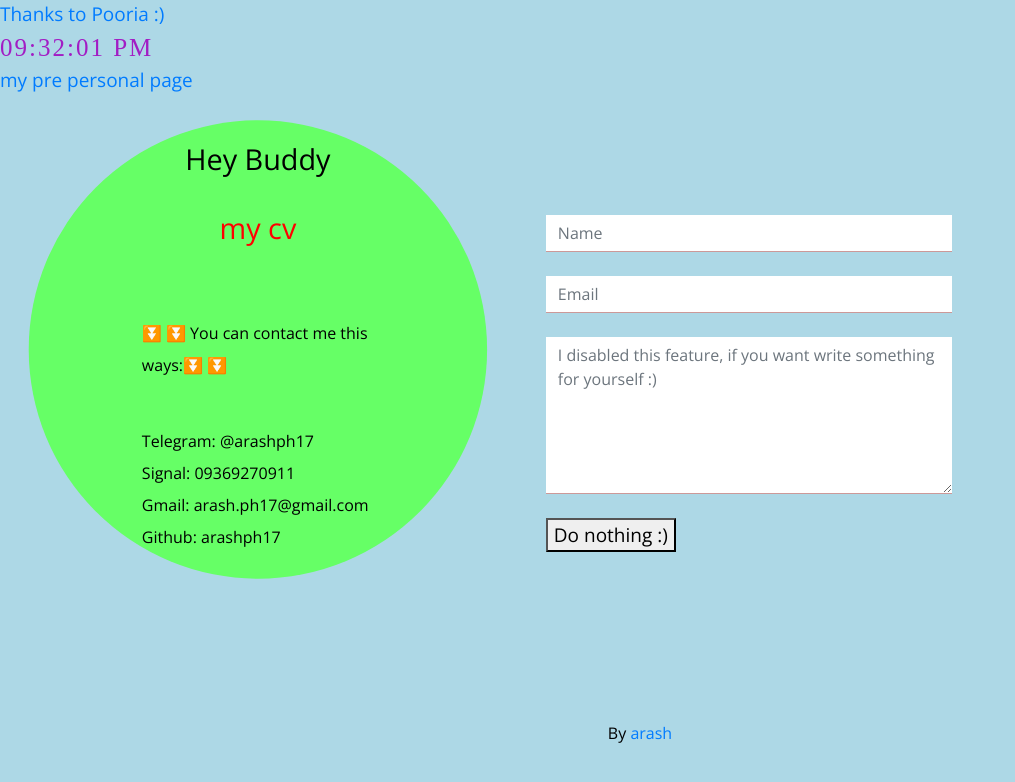
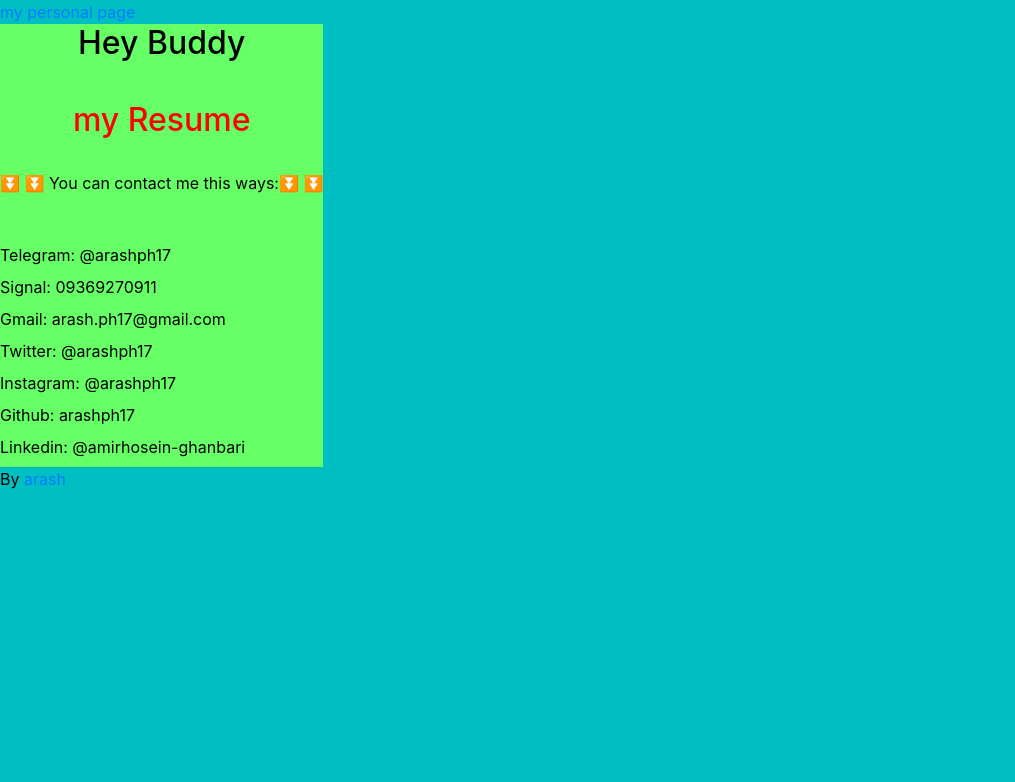
Before and after one commit to arashph17/arashph17.github.io, a plain HTML site: page index.html in a window 1280 px wide. Shown: the whole page, without its empty margins (0-1015 px from the left). Drawn offline with nearby package versions, Linux system fonts and the light colour scheme.

Commit message:
update css, resume and add links

```diff
--- a/index.html
+++ b/index.html
@@ -9,55 +9,30 @@
 
   <link rel="stylesheet" href="https://fonts.googleapis.com/css?family=Open+Sans:300,400">
   <link rel="stylesheet" href="css/bootstrap.min.css">
-  <link rel="stylesheet" href="css/templatemo-style.css">
-
+  <style>
+    body {
+      background-color: rgb(0, 191, 195);
+    }
+  </style>
 </head>
 
 <body>
-  <a href='https://github.com/Pooria0098/Clock' target="_blank">Thanks to Pooria :) </a>
-  <div id="MyClockDisplay" class="clock" onload="showTime()"></div>
-  <script>
-  function showTime(){
-    var date = new Date();
-    var h = date.getHours(); // 0 - 23
-    var m = date.getMinutes(); // 0 - 59
-    var s = date.getSeconds(); // 0 - 59
-    var session = "AM";
-
-    if(h == 0){
-        h = 12;
-    }
-
-    if(h > 12){
-        h = h - 12;
-        session = "PM";
-    }
-
-    h = (h < 10) ? "0" + h : h;
-    m = (m < 10) ? "0" + m : m;
-    s = (s < 10) ? "0" + s : s;
-
-    var time = h + ":" + m + ":" + s + " " + session;
-    document.getElementById("MyClockDisplay").innerText = time;
-    document.getElementById("MyClockDisplay").textContent = time;
-
-    setTimeout(showTime, 1000);
-  }
-  showTime();
-  </script>
-
-  <a href='pre/index.html' target="_blank">my pre personal page </a>
+  <a href='pre/index.html' target="_blank">my personal page </a>
 
 
   <section class="row" style="color:black;">
     <div class="col-md-5 d-flex tm-contact-left-col" >
       <div class="tm-bg-primary tm-contact-left" style="background-color:#66ff66">
         <div class="tm-contact-left-inner">
-          <h2 class="text-center tm-mb-40 tm-contact-header" >Hey Buddy<br><br><a href="cv.pdf" target="_blank" class="text-center tm-mb-40 tm-contact-header" style="color:red;">my cv</a></h2>
+          <h2 class="text-center tm-mb-40 tm-contact-header" >Hey Buddy<br><br><a href="resume.pdf" target="_blank" class="text-center tm-mb-40 tm-contact-header" style="color:red;">my Resume</a></h2>
           <div class="mb-2 tm-font-normal">
 
           </div>
           <p class="tm-line-height-2 mb-5"><br>&#9196 &#9196 You can contact me this ways:&#9196 &#9196</p>
+
+
+
+
 
           <div class="mb-2 tm-font-normal">
             Telegram: <a href="https://t.me/arashph17" target="_blank" class="tm-contact-link" style="color:black;">@arashph17</a>
@@ -69,35 +44,29 @@
             Gmail: <a href="mailto:arash.ph17@gmail.com" target="_blank" class="tm-contact-link" style="color:black;">arash.ph17@gmail.com</a>
           </div>
           <div class="mb-2 tm-font-normal">
+            Twitter: <a href="https://twitter.com/arashph17" target="_blank" class="tm-contact-link" style="color:black;">@arashph17</a>
+          </div>
+          <div class="mb-2 tm-font-normal">
+            Instagram: <a href="https://instagram.com/arashph17/" target="_blank" class="tm-contact-link" style="color:black;">@arashph17</a>
+          </div>
+
+          <div class="mb-2 tm-font-normal">
             Github: <a href="https://github.com/arashph17" target="_blank" class="tm-contact-link" style="color:black;">arashph17</a>
+          </div>
+          <div class="mb-2 tm-font-normal">
+            Linkedin: <a href="https://www.linkedin.com/in/amirhosein-ghanbari/" target="_blank" class="tm-contact-link" style="color:black;">@amirhosein-ghanbari</a>
           </div>
 
         </div>
       </div>
     </div>
-    <div class="col-md-4">
-      <form action="#" method="post" class="tm-contact-form">
-        <div class="form-group mb-4">
-          <input type="text" id="contact_name" name="contact_name" class="form-control" placeholder="Name" required/>
-        </div>
-        <div class="form-group mb-4">
-          <input type="email" id="contact_email" name="contact_email" class="form-control" placeholder="Email" required/>
-        </div>
-        <div class="form-group mb-4">
-          <textarea rows="6" id="contact_message" name="contact_message" class="form-control" placeholder="I disabled this feature, if you want write something for yourself :)" required></textarea>
-        </div>
-        <div class="form-group mb-0">
-          <button>Do nothing :)</button>
-        </div>
-      </form>
-    </div>
   </section>
 
-  <footer class="pt-4 pb-4">
-    <p class="text-center tm-text-light-dark" style="color: black">By <a href="https://github.com/arashph17" target="_blank">arash</a>
+  <footer>
+    <p style="color: black">By <a href="https://github.com/arashph17" target="_blank">arash</a>
   </footer>
 
-</div> <!-- container -->
+</div>
 
 </body>
 </html>
```
Also changed, not shown: pre/index.html (+5 -1 lines), 2 other files.
